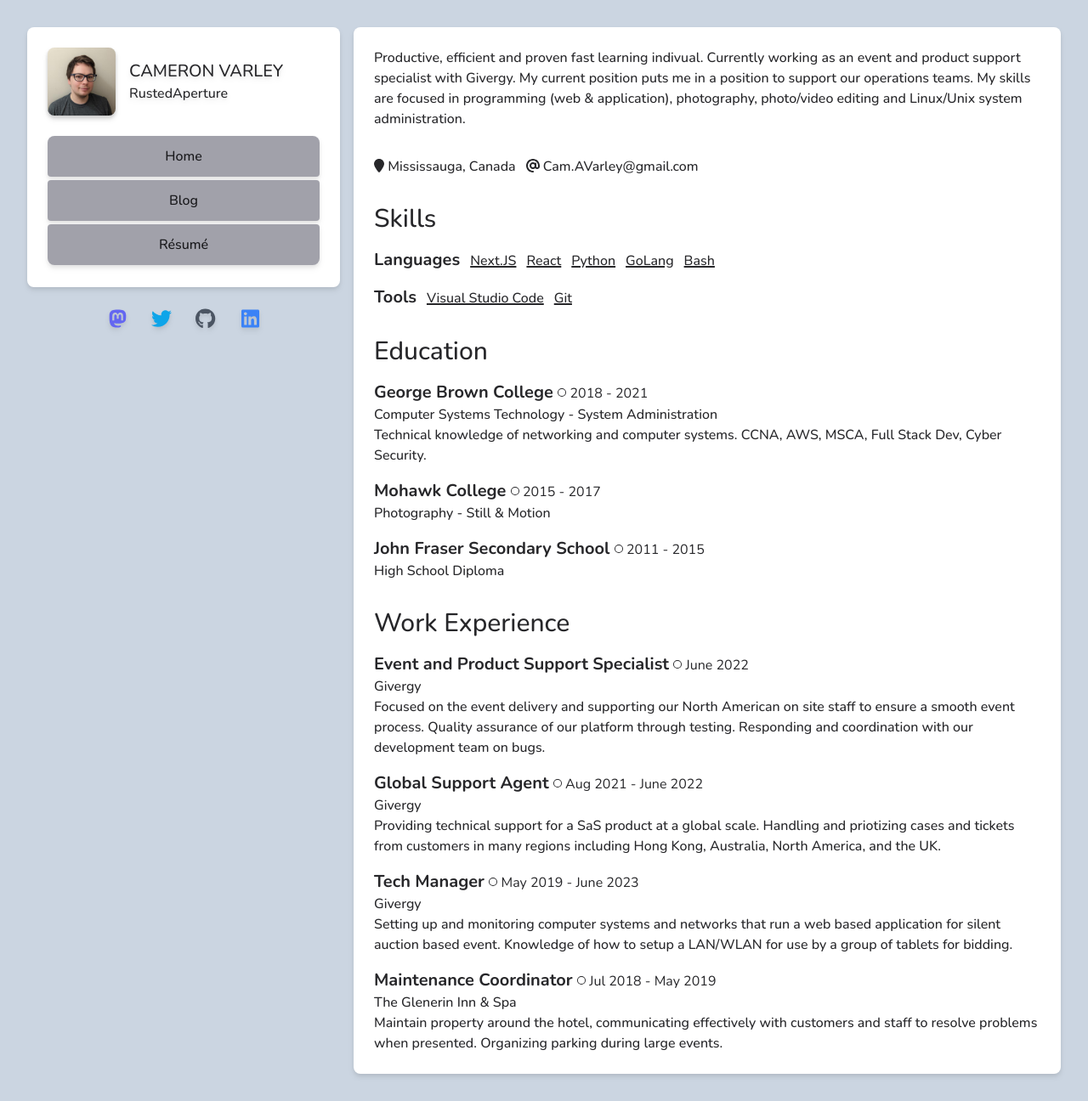
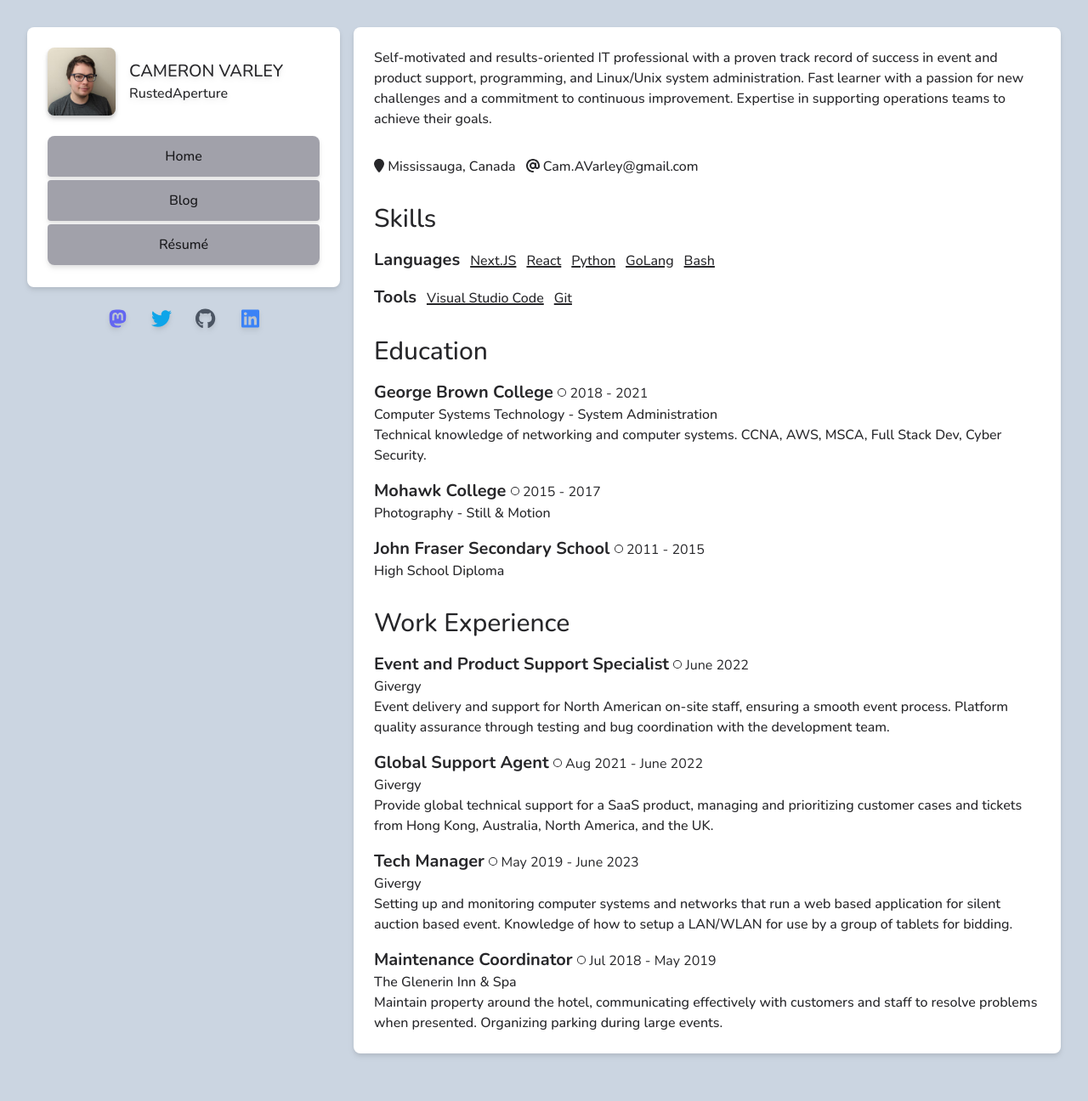
Before and after one commit to RustedAperture/RustedAperture, a Next.js app: page /Resume in a window 1280 px wide. Shown: the whole page at 85% size. After the commit the page ends 1272 px from the top, so only its background shows below. Built offline with nearby package versions, Linux system fonts and the light colour scheme.

Commit message:
Update Resume

```diff
--- a/pages/Resume.js
+++ b/pages/Resume.js
@@ -11,7 +11,7 @@ export default function Resume() {
         </Head>
         <div id="top" className="gap-y-8 xl:sticky top-8 max-xl:self-stretch drop-shadow-md flex flex-row flex-wrap xl:flex-col items-stretch sm:min-w-[20rem] bg-white dark:bg-zinc-800 rounded-lg p-6 m-2">
             <div>
-                <p>Productive, efficient and proven fast learning indivual. Currently working as an event and product support specialist with Givergy. My current position puts me in a position to support our operations teams. My skills are focused in programming (web & application), photography, photo/video editing and Linux/Unix system administration.</p>
+                <p>Self-motivated and results-oriented IT professional with a proven track record of success in event and product support, programming, and Linux/Unix system administration. Fast learner with a passion for new challenges and a commitment to continuous improvement. Expertise in supporting operations teams to achieve their goals.</p>
             </div>
             <div className="flex gap-x-3">
                 <span><FontAwesomeIcon icon={faLocationPin}/> Mississauga, Canada</span>
@@ -56,12 +56,12 @@ export default function Resume() {
                 <div>
                     <p className="text-xl font-bold">Event and Product Support Specialist <span className="font-normal text-base"><FontAwesomeIcon icon={faCircle} size="2xs"/> June 2022</span></p>
                     <p>Givergy</p>
-                    <p>Focused on the event delivery and supporting our North American on site staff to ensure a smooth event process. Quality assurance of our platform through testing. Responding and coordination with our development team on bugs.</p>
+                    <p>Event delivery and support for North American on-site staff, ensuring a smooth event process. Platform quality assurance through testing and bug coordination with the development team.</p>
                 </div>
                 <div>
                     <p className="text-xl font-bold">Global Support Agent <span className="font-normal text-base"><FontAwesomeIcon icon={faCircle} size="2xs"/> Aug 2021 - June 2022</span></p>
                     <p>Givergy</p>
-                    <p>Providing technical support for a SaS product at a global scale. Handling and priotizing cases and tickets from customers in many regions including Hong Kong, Australia, North America, and the UK.</p>
+                    <p>Provide global technical support for a SaaS product, managing and prioritizing customer cases and tickets from Hong Kong, Australia, North America, and the UK.</p>
                 </div>
                 <div>
                     <p className="text-xl font-bold">Tech Manager <span className="font-normal text-base"><FontAwesomeIcon icon={faCircle} size="2xs"/> May 2019 - June 2023</span></p>
```
